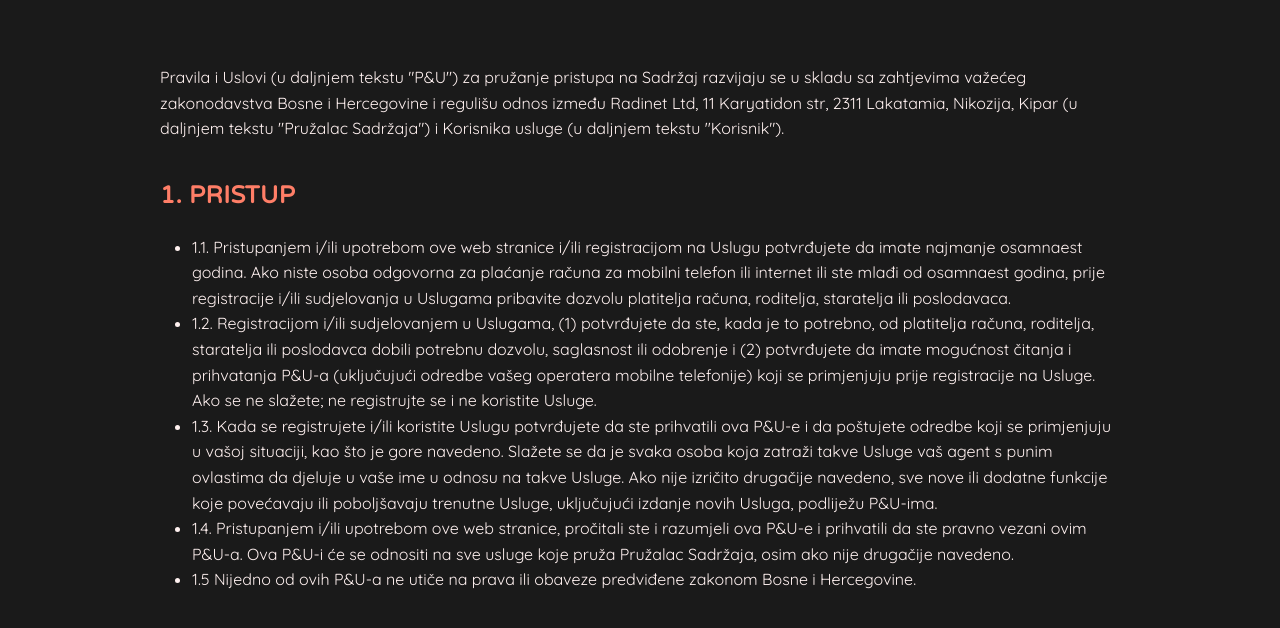
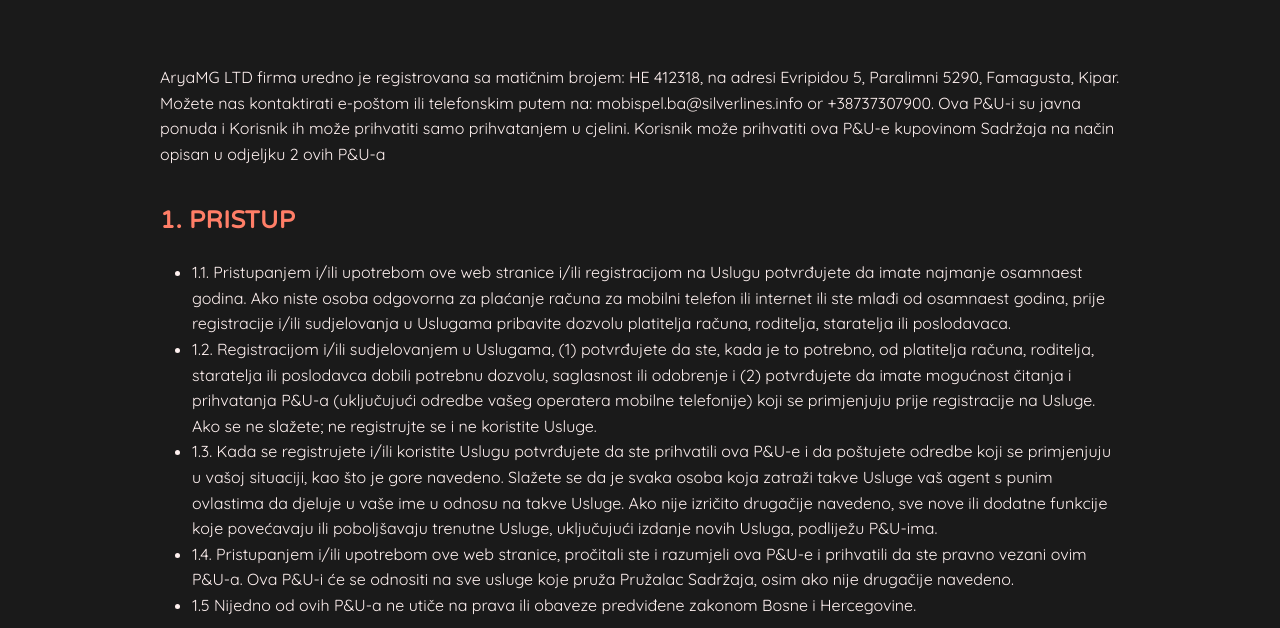
Before and after one commit to adavice/MobiSpel-terms, a website: page ba/terms.html in a window 1280 px wide. Shown: the part 172-800 px from the top of the page. Drawn offline with nearby package versions, Linux system fonts and the light colour scheme; files whose address does not match are found by name.

Commit message:
Update terms.html

```diff
--- a/ba/terms.html
+++ b/ba/terms.html
@@ -43,12 +43,7 @@
         <div class="terms-content">
           <div class="terms-wrapper">
             <p>
-              Pravila i Uslovi (u daljnjem tekstu "P&U") za pružanje pristupa na
-              Sadržaj razvijaju se u skladu sa zahtjevima važećeg zakonodavstva
-              Bosne i Hercegovine i regulišu odnos između Radinet Ltd, 11
-              Karyatidon str, 2311 Lakatamia, Nikozija, Kipar (u daljnjem tekstu
-              "Pružalac Sadržaja") i Korisnika usluge (u daljnjem tekstu
-              "Korisnik").
+              AryaMG LTD firma uredno je registrovana sa matičnim brojem: HE 412318, na adresi Evripidou 5, Paralimni 5290, Famagusta, Kipar. Možete nas kontaktirati e-poštom ili telefonskim putem na: mobispel.ba@silverlines.info or +38737307900. Ova P&U-i su javna ponuda i Korisnik ih može prihvatiti samo prihvatanjem u cjelini. Korisnik može prihvatiti ova P&U-e kupovinom Sadržaja na način opisan u odjeljku 2 ovih P&U-a
             </p>
             <h2 class="terms-heading">1. PRISTUP</h2>
             <ul>
@@ -143,7 +138,7 @@
                 više ne želi koristiti.
               </li>
               <li>
-                4.2. Korisnik bi trebao samostalno izvršiti odjavu iz Usluge slanjem STOP MOBI na kratki broj 06202020 (BH Telecom) , 063770100 (HT Eronet) ili 0651388 (m:tel).
+                4.2. Korisnik bi trebao samostalno izvršiti odjavu iz Usluge slanjem STOP na kratki broj 06202020 (BH Telecom) , STOP MOBI na 063770100 (HT Eronet) ili 0651388 (m:tel).
               </li>
             </ul>
             <h2 class="terms-heading">5. CIJENA</h2>
```
